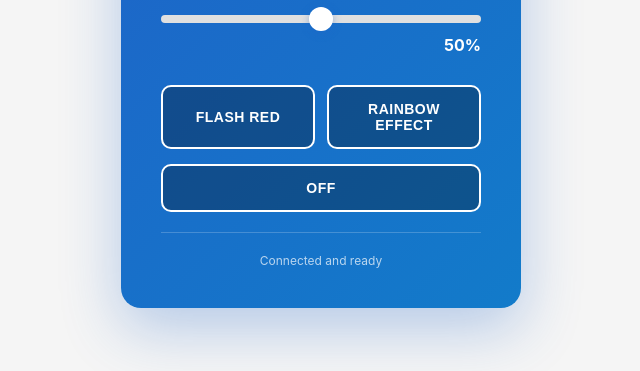
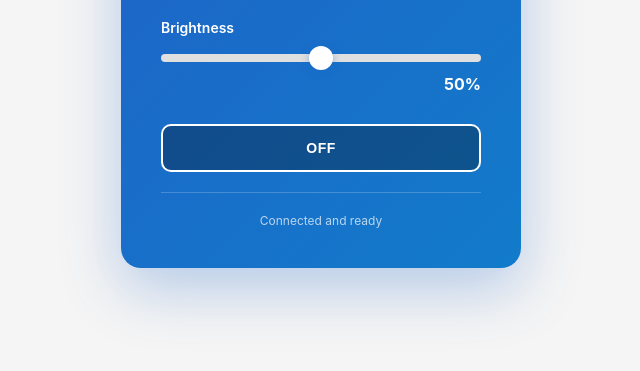
Before and after one commit to GhentCDH/BlinkenLichten, a plain HTML site: page blinkenlichten/index.html in a window 1280 px wide. Shown: the part 429-800 px from the top of the page, without its empty margins (319-959 px from the left). Drawn offline with Linux system fonts and the light colour scheme.

Commit message:
chore: hide buttons for rainbow and red to avoid misuse

```diff
--- a/blinkenlichten/index.html
+++ b/blinkenlichten/index.html
@@ -140,9 +140,6 @@
       transform: translateY(0);
     }
 
-
-
-
     .status {
       text-align: center;
       color: rgba(255, 255, 255, 0.7);
@@ -171,7 +168,7 @@
 
     </div>
 
-    <div class="button-group">
+    <div class="button-group" style="display: none;">
       <button class="btn-shutdown" onclick="triggerFlashRed()">Flash Red</button>
       <button class="btn-shutdown" onclick="triggerRainbow()">Rainbow Effect</button>
     </div>
```
